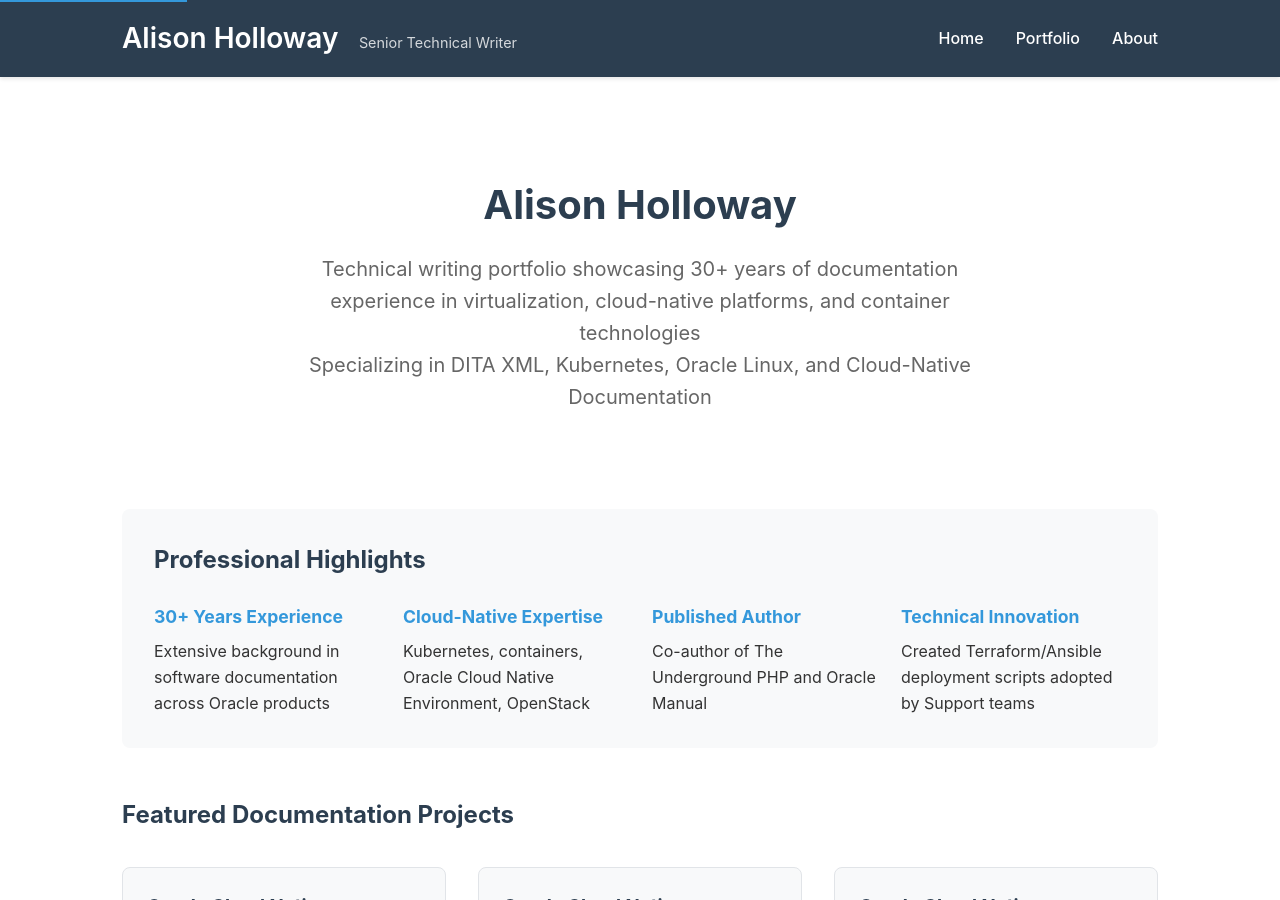
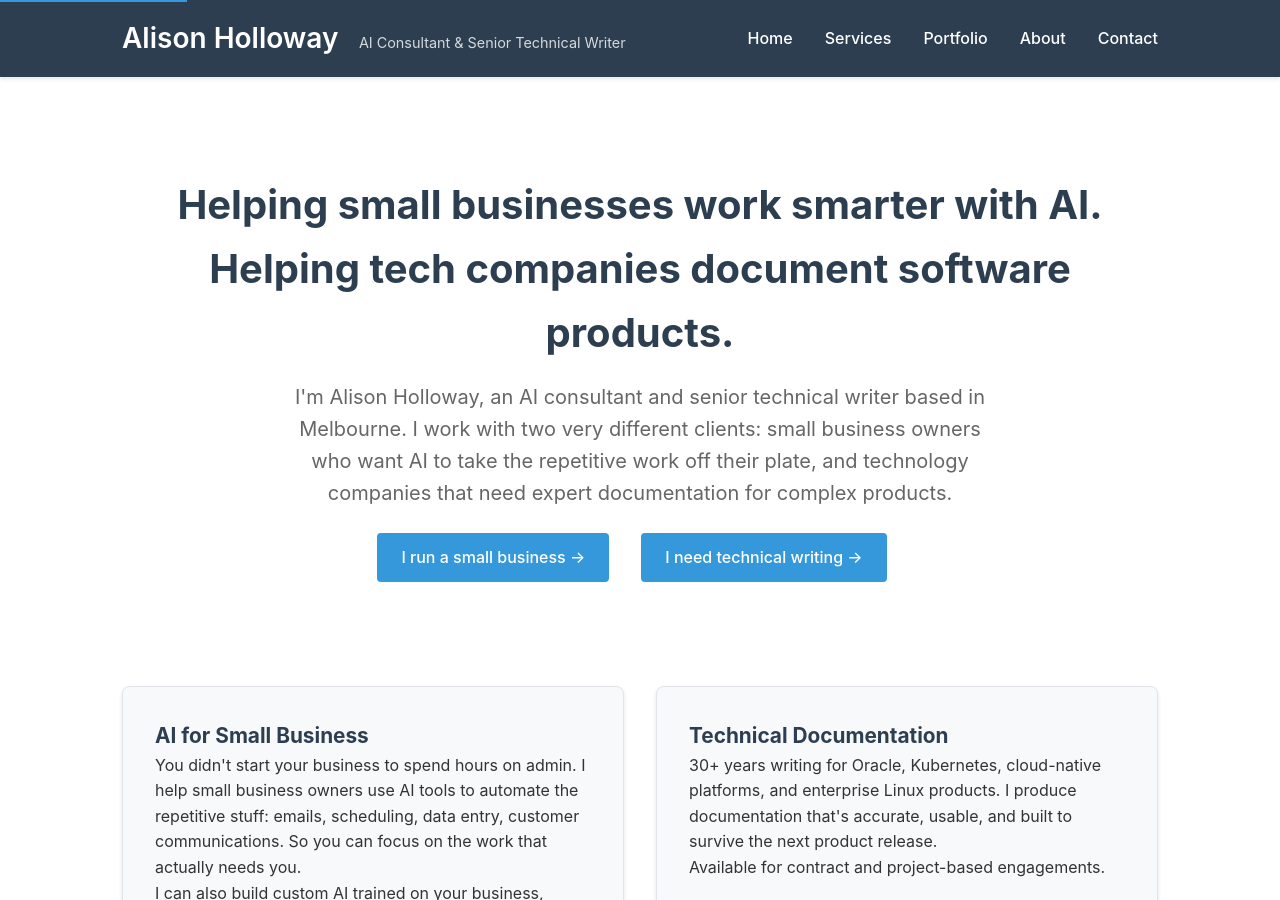
Before and after one commit to alison-holloway/alison-holloway.github.io, a Jekyll site: the page built from index.html, in a window 1280 px wide and 900 px high. Built offline with Jekyll 4.4.1, drawn with Linux system fonts in a browser that asks for light colours; some of the changed text lies outside the part shown.

Commit message:
Redesign site as consulting website with AI and technical writing tracks
- Reposition from job-seeker portfolio to consulting site
- Add Services and Contact pages; update nav to 5 items
- Rewrite homepage with two-track hero and service cards
- Simplify portfolio page (remove JS tag filtering)
- Update About page with new intro, AI skills, and What Makes Me Different section
- Update footer, page titles, and site metadata throughout

Co-Authored-By: Claude Sonnet 4.6 <noreply@anthropic.com>

```diff
--- a/_config.yml
+++ b/_config.yml
@@ -1,7 +1,7 @@
 # Site settings
 title: Alison Holloway
-tagline: Senior Technical Writer
-description: Technical writing portfolio showcasing 30+ years of documentation experience in virtualization, cloud-native platforms, and container technologies
+tagline: AI Consultant & Senior Technical Writer
+description: I help small businesses work smarter with AI, and help technology companies document complex products clearly.
 baseurl: "" # Leave empty for GitHub Pages at username.github.io
 url: "https://alison-holloway.github.io"
 
--- a/_layouts/default.html
+++ b/_layouts/default.html
@@ -23,8 +23,10 @@
       <nav id="main-nav">
         <ul>
           <li><a href="{{ '/' | relative_url }}">Home</a></li>
+          <li><a href="{{ '/services/' | relative_url }}">Services</a></li>
           <li><a href="{{ '/portfolio/' | relative_url }}">Portfolio</a></li>
           <li><a href="{{ '/about/' | relative_url }}">About</a></li>
+          <li><a href="{{ '/contact/' | relative_url }}">Contact</a></li>
         </ul>
       </nav>
     </div>
@@ -36,7 +38,7 @@
 
   <footer>
     <p>&copy; {{ 'now' | date: "%Y" }} {{ site.author.name }}. All rights reserved.</p>
-    <p>Senior Technical Writer | 30+ Years Experience | Virtualization, Cloud-Native, Container Technologies</p>
+    <p>AI Consultant & Senior Technical Writer | Melbourne, Australia</p>
   </footer>
 
   <script>
--- a/assets/css/main.css
+++ b/assets/css/main.css
@@ -301,6 +301,53 @@ main ol li {
 
 .highlight-card p {
   color: var(--text-color);
+}
+
+/* Two-track cards (Home Page) */
+.track-section h2 {
+  color: var(--primary-color);
+  margin-bottom: 1.5rem;
+}
+
+.track-cards {
+  display: grid;
+  grid-template-columns: repeat(auto-fit, minmax(300px, 1fr));
+  gap: 2rem;
+  margin: 2rem 0;
+}
+
+.track-card {
+  background: var(--bg-light);
+  border: 1px solid var(--border-color);
+  border-radius: 8px;
+  padding: 2rem;
+  box-shadow: var(--shadow-sm);
+}
+
+.track-card h3 {
+  margin-top: 0;
+  color: var(--primary-color);
+  font-size: 1.3rem;
+}
+
+.track-card .track-link {
+  display: inline-block;
+  margin-top: 1rem;
+  color: var(--accent-color);
+  font-weight: 600;
+  text-decoration: none;
+}
+
+.track-card .track-link:hover {
+  text-decoration: underline;
+}
+
+.hero-cta {
+  display: flex;
+  gap: 1rem;
+  flex-wrap: wrap;
+  justify-content: center;
+  margin-top: 1.5rem;
 }
 
 /* Featured Section (Home Page) */
--- a/index.html
+++ b/index.html
@@ -1,76 +1,38 @@
 ---
 layout: default
+title: "AI Consultant & Technical Writer"
 ---
 
 <div class="hero">
-  <h1>{{ site.title }}</h1>
-  <p>{{ site.description }}</p>
-  <p class="hero-subtitle">
-    Specializing in DITA XML, Kubernetes, Oracle Linux, and Cloud-Native Documentation
-  </p>
+  <h1>Helping small businesses work smarter with AI.<br>Helping tech companies document software products.</h1>
+  <p>I'm Alison Holloway, an AI consultant and senior technical writer based in Melbourne.
+  I work with two very different clients: small business owners who want AI to take the
+  repetitive work off their plate, and technology companies that need expert documentation
+  for complex products.</p>
+  <div class="hero-cta">
+    <a href="{{ '/services/#ai-consulting' | relative_url }}" class="btn">I run a small business &rarr;</a>
+    <a href="{{ '/services/#technical-writing' | relative_url }}" class="btn">I need technical writing &rarr;</a>
+  </div>
 </div>
 
-<section class="highlights-section">
-  <h2>Professional Highlights</h2>
-  <div class="highlights-grid">
-    <div class="highlight-card">
-      <h3>30+ Years Experience</h3>
-      <p>Extensive background in software documentation across Oracle products</p>
+<section class="track-section">
+  <div class="track-cards">
+    <div class="track-card">
+      <h3>AI for Small Business</h3>
+      <p>You didn't start your business to spend hours on admin.
+      I help small business owners use AI tools to automate the repetitive stuff:
+      emails, scheduling, data entry, customer communications. So you can focus
+      on the work that actually needs you.</p>
+      <p>I can also build custom AI trained on your business, create systems that answer from your own documents, or teach you and your team to use AI tools yourselves. No tech background needed.</p>
+      <a href="{{ '/services/#ai-consulting' | relative_url }}" class="track-link">&rarr; See how it works</a>
     </div>
-    <div class="highlight-card">
-      <h3>Cloud-Native Expertise</h3>
-      <p>Kubernetes, containers, Oracle Cloud Native Environment, OpenStack</p>
-    </div>
-    <div class="highlight-card">
-      <h3>Published Author</h3>
-      <p>Co-author of The Underground PHP and Oracle Manual</p>
-    </div>
-    <div class="highlight-card">
-      <h3>Technical Innovation</h3>
-      <p>Created Terraform/Ansible deployment scripts adopted by Support teams</p>
+    <div class="track-card">
+      <h3>Technical Documentation</h3>
+      <p>30+ years writing for Oracle, Kubernetes, cloud-native platforms, and
+      enterprise Linux products. I produce documentation that's accurate, usable,
+      and built to survive the next product release.</p>
+      <p>Available for contract and project-based engagements.</p>
+      <a href="{{ '/portfolio/' | relative_url }}" class="track-link">&rarr; View portfolio</a>
     </div>
   </div>
 </section>
-
-<section class="featured-section">
-  <h2>Featured Documentation Projects</h2>
-
-  <div class="portfolio-grid">
-    {% assign featured = site.portfolio | where: "featured", true | limit: 3 %}
-    {% if featured.size > 0 %}
-      {% for item in featured %}
-        <div class="portfolio-card">
-          <h3><a href="{{ item.url | relative_url }}">{{ item.title }}</a></h3>
-          <p class="portfolio-meta">{{ item.product }} | {{ item.doc_type }}</p>
-          <p class="portfolio-description">{{ item.excerpt | strip_html | truncatewords: 30 }}</p>
-          {% if item.tags %}
-            <div class="tags">
-              {% for tag in item.tags limit: 3 %}
-                <span class="tag">{{ tag }}</span>
-              {% endfor %}
-            </div>
-          {% endif %}
-        </div>
-      {% endfor %}
-    {% else %}
-      {% for item in site.portfolio limit: 3 %}
-        <div class="portfolio-card">
-          <h3><a href="{{ item.url | relative_url }}">{{ item.title }}</a></h3>
-          <p class="portfolio-meta">{{ item.product }} | {{ item.doc_type }}</p>
-          <p class="portfolio-description">{{ item.excerpt | strip_html | truncatewords: 30 }}</p>
-          {% if item.tags %}
-            <div class="tags">
-              {% for tag in item.tags limit: 3 %}
-                <span class="tag">{{ tag }}</span>
-              {% endfor %}
-            </div>
-          {% endif %}
-        </div>
-      {% endfor %}
-    {% endif %}
-  </div>
-
-  <div class="section-cta">
-    <a href="{{ '/portfolio/' | relative_url }}" class="btn">View Full Portfolio</a>
-  </div>
-</section>
```
Also changed, not shown: about.md (+48 -31 lines), contact.md (added, +21 -0 lines), portfolio/index.html (+4 -95 lines), services.md (added, +85 -0 lines).
